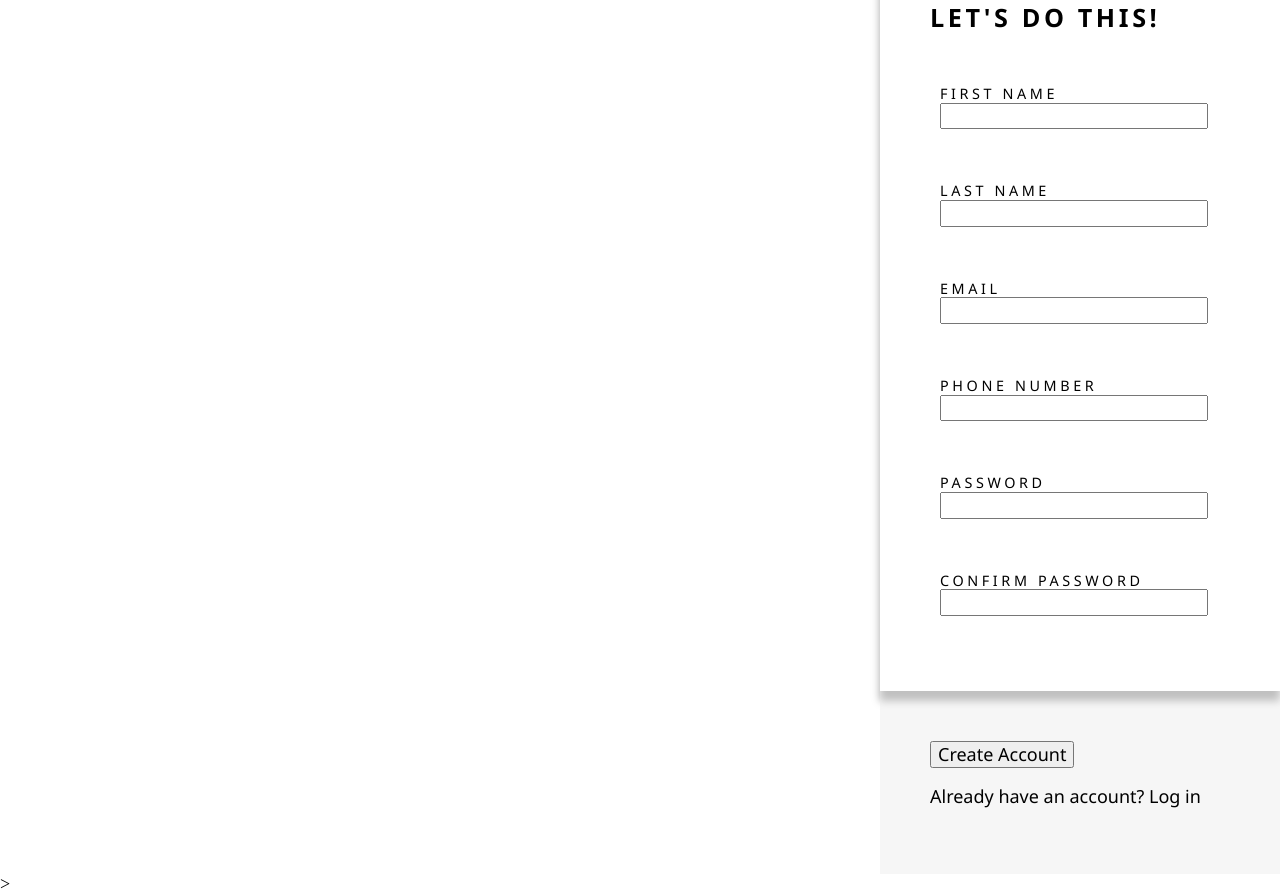
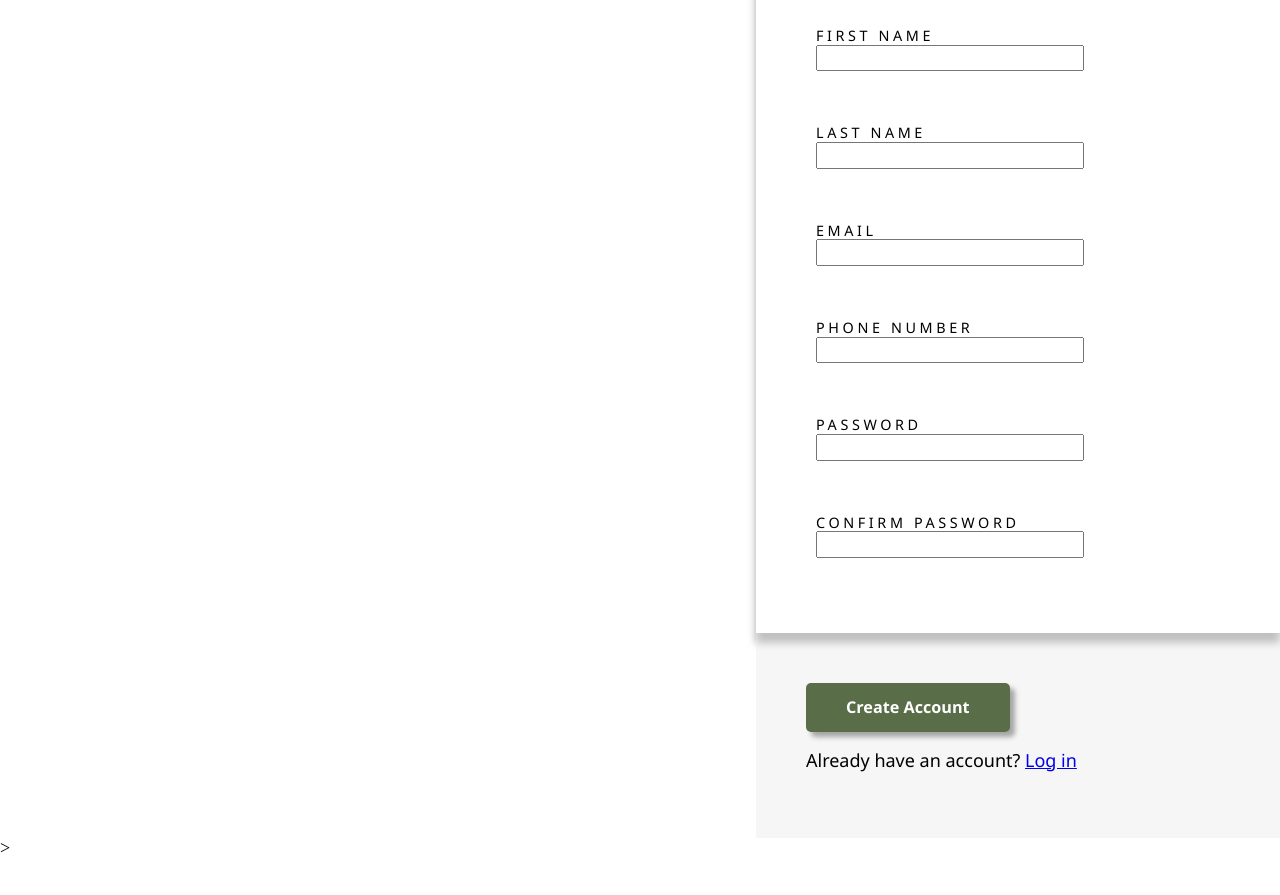
Before and after one commit to RSGerrish/sign-up-form-project, a plain HTML site: page index.html in a window 1280 px wide. Shown: the part 505-1400 px from the top of the page. After the commit the page ends 1364 px from the top, so only its background shows below. Drawn offline with Linux system fonts and the light colour scheme; a web font is replaced by a local one.

```diff
--- a/index.html
+++ b/index.html
@@ -50,7 +50,7 @@
       </form>
       <div action="" class="section-submit section-body">
         <button type="submit">Create Account</button>
-        <p>Already have an account? Log in</p>
+        <p>Already have an account? <a href="#">Log in</a></p>
       </div>
     </div>
   </main>>
--- a/style.css
+++ b/style.css
@@ -15,16 +15,27 @@ img {
 
 
 label {
-    font-size: 0.8rem;
+  font-size: 0.8rem;
 }
 
 p {
   max-width: 540px;
 }
 
+button {
+  background-color: #596D48;
+  border: none;
+  color: #FFF;
+  font-size: 0.9em;
+  font-weight: 700;
+  border-radius: 5px;
+  padding: 15px 40px;
+  box-shadow: 5px 5px 5px rgb(165, 165, 165);
+}
+
 .side-margin {
   width: 20%;
-  flex: 4;
+  flex: 4gle ;
   max-width: 500px;
 }
 
```
